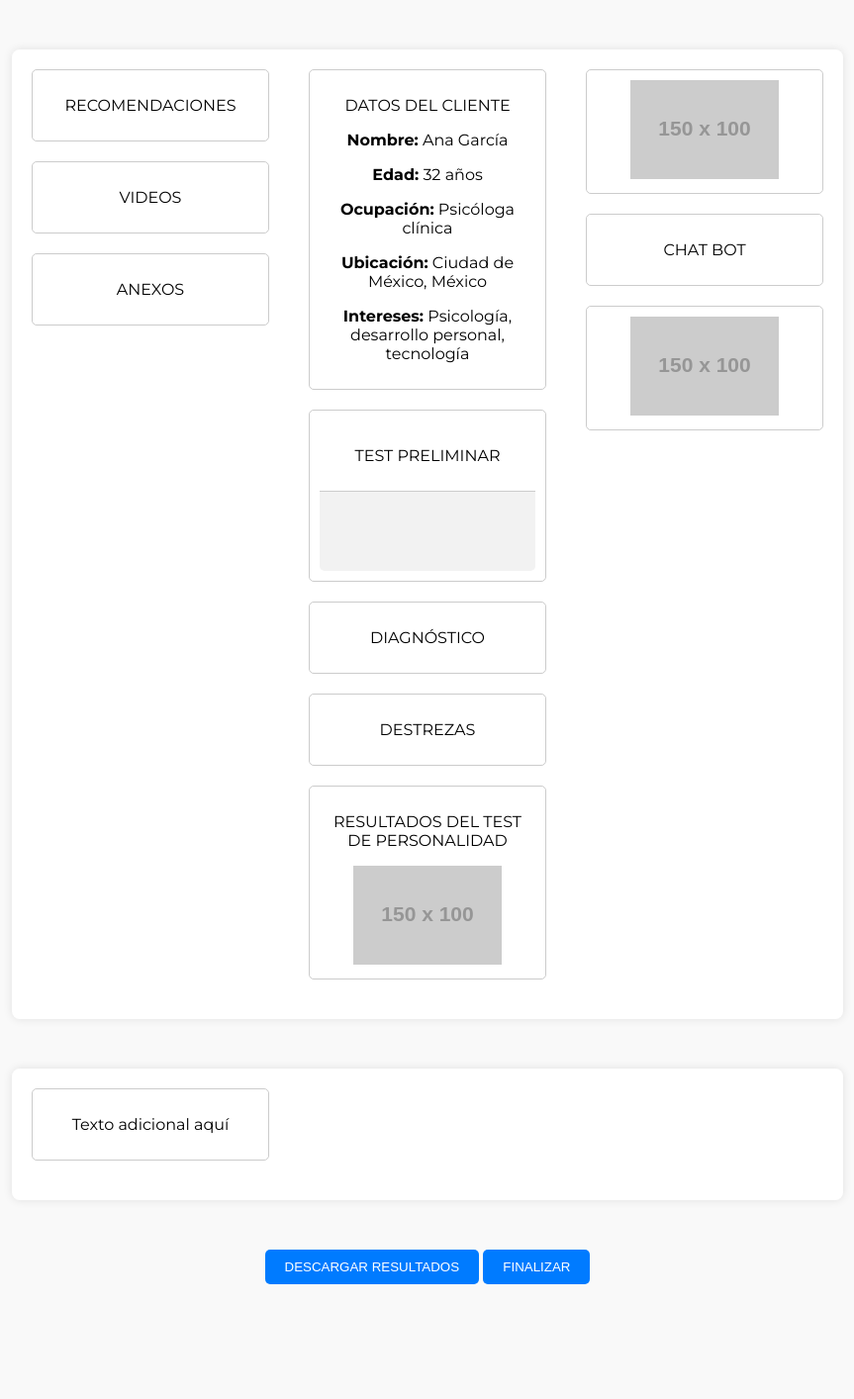
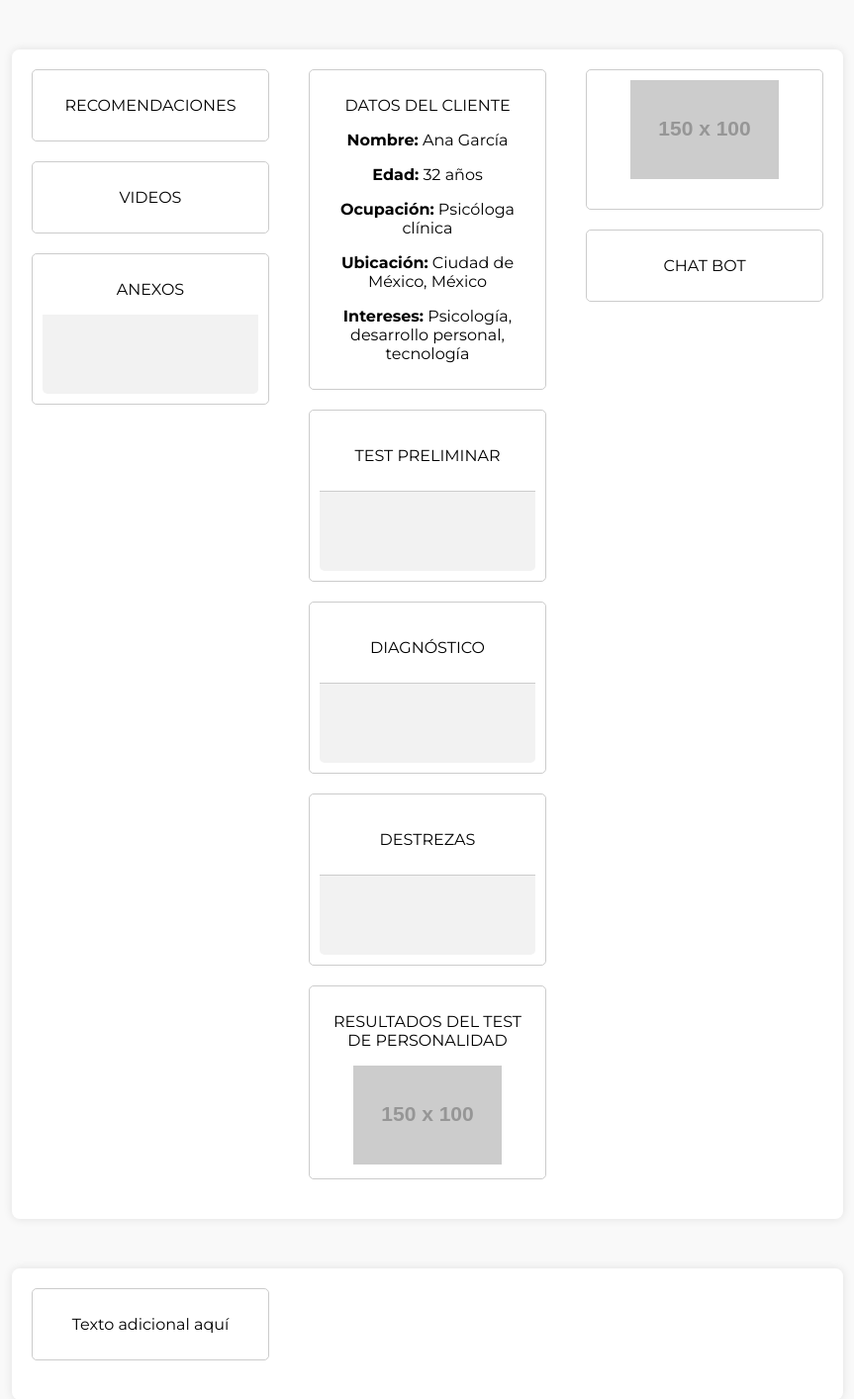
Before and after one commit to adriannole/PROYECTOFINAL, a Flask app: template app/templates/perfil.html in a window 1280 px wide. Shown: the top 1414 px of the page at 99% size, without its empty margins (208-1071 px from the left). Before the commit the page ends 1298 px from the top, so only its background shows below. Run offline with Flask 3, Linux system fonts and the light colour scheme; the template is opened without the code that fills it, so the values that code supplies are empty; grey boxes labelled with a size stand in for pictures from a placeholder-image service; some libraries are stand-ins or nearby versions.

Commit message:
Update perfil.html

```diff
--- a/app/templates/perfil.html
+++ b/app/templates/perfil.html
@@ -61,7 +61,10 @@
             border-radius: 5px 5px 0 0;
             padding: 10px;
         }
-        /* Adjusted height for the bottom section */
+        /* Adjusted height for the subcontainer above the chat bot */
+        .column:last-child .subcontainer:nth-last-child(2) {
+            height: 120px; /* Double the height */
+        }
         .bottom-section {
             background-color: #f2f2f2;
             border-radius: 0 0 5px 5px;
@@ -86,6 +89,10 @@
         </div>
         <div class="subcontainer">
             <p>ANEXOS</p>
+            <!-- Moved the bottom-section here -->
+            <div class="bottom-section">
+                <!-- Placeholder content for the bottom section -->
+            </div>
         </div>
     </div>
 
@@ -110,11 +117,27 @@
                 </div>
             </div>
         </div>
+        <!-- Split container for Diagnóstico -->
         <div class="subcontainer">
-            <p>DIAGNÓSTICO</p>
+            <div class="split-container">
+                <div class="top-section">
+                    <p>DIAGNÓSTICO</p>
+                </div>
+                <div class="bottom-section">
+                    <!-- Placeholder content for the bottom section -->
+                </div>
+            </div>
         </div>
+        <!-- Split container for Destrezas -->
         <div class="subcontainer">
-            <p>DESTREZAS</p>
+            <div class="split-container">
+                <div class="top-section">
+                    <p>DESTREZAS</p>
+                </div>
+                <div class="bottom-section">
+                    <!-- Placeholder content for the bottom section -->
+                </div>
+            </div>
         </div>
         <div class="subcontainer">
             <p>RESULTADOS DEL TEST DE PERSONALIDAD</p>
@@ -129,9 +152,6 @@
         </div>
         <div class="subcontainer">
             <p>CHAT BOT</p>
-        </div>
-        <div class="subcontainer">
-            <img src="https://placehold.co/150x100" alt="image DE LOGO">
         </div>
     </div>
 
```
